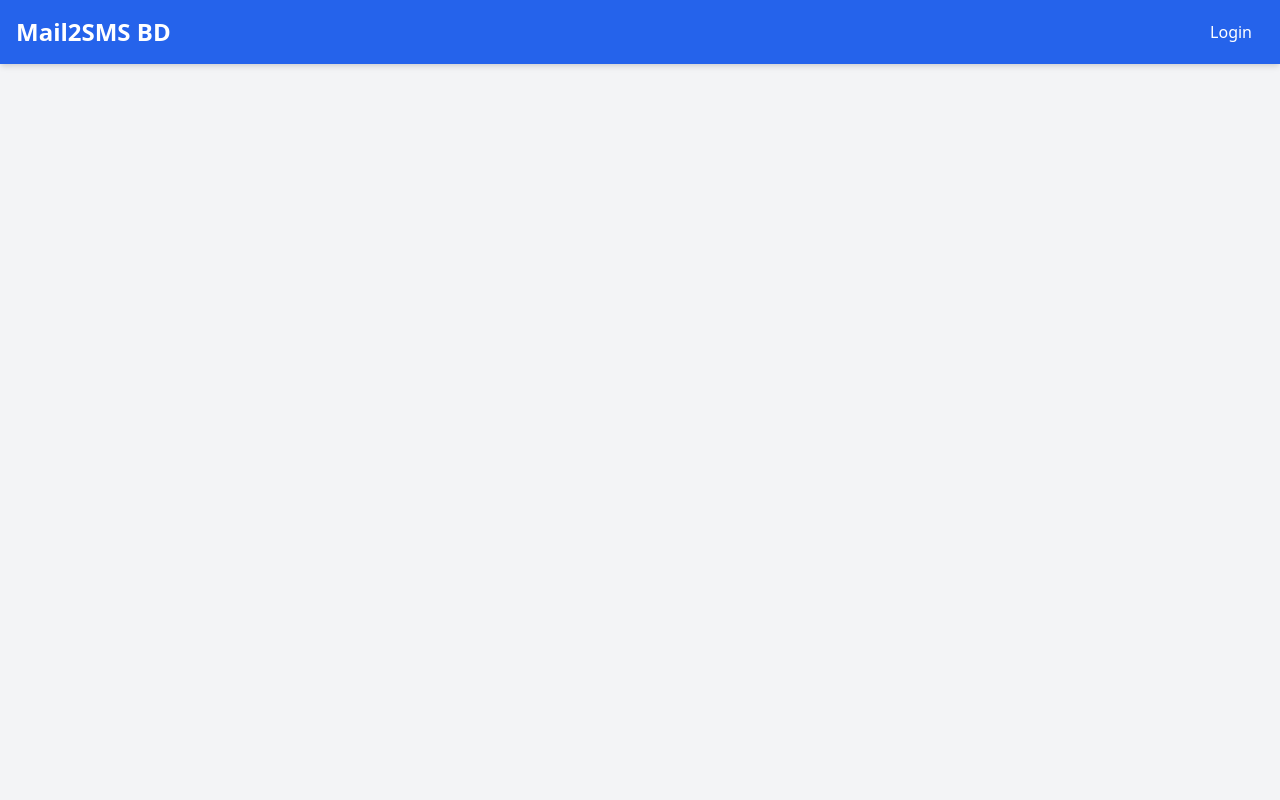
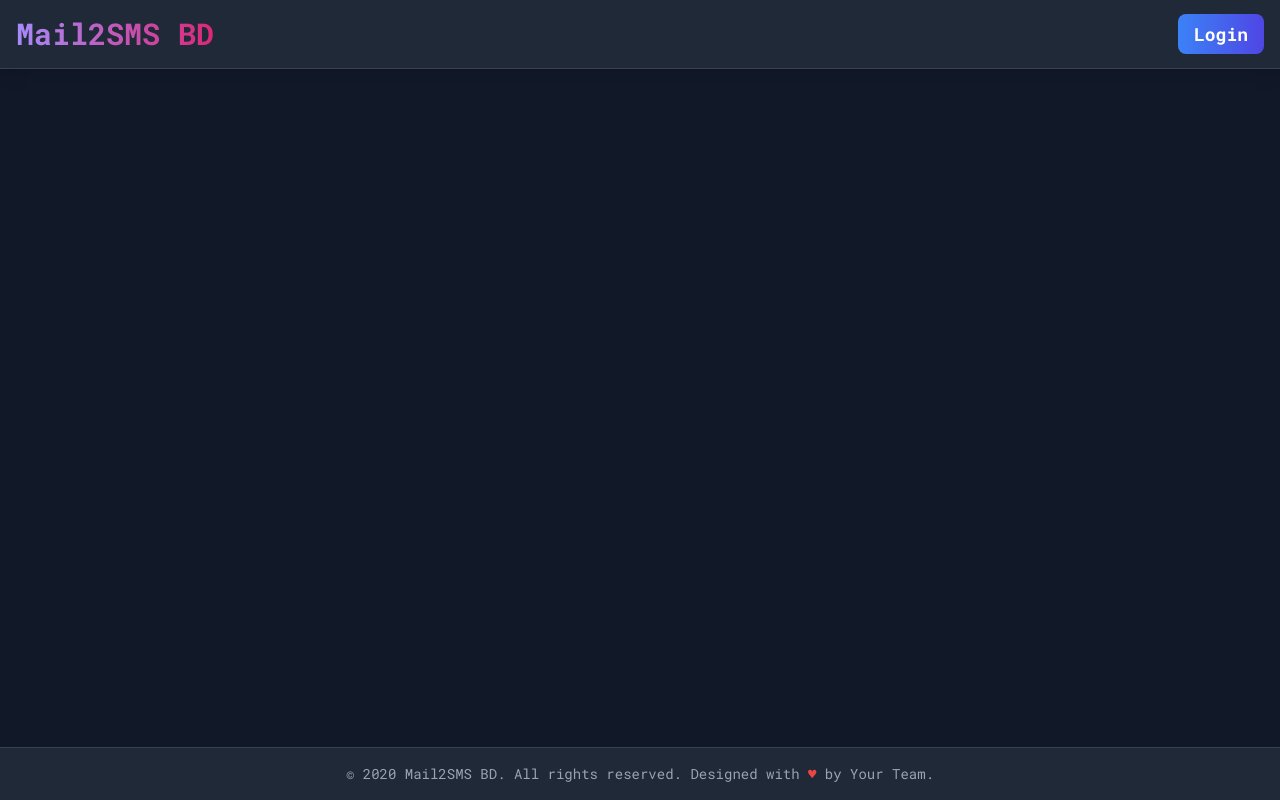
Before and after one commit to Shanzid101/mail2sms-bd-app, a Flask app: template templates/base.html in a window 1280 px wide. Run offline with Flask 3, Linux system fonts and the light colour scheme; the template is opened without the code that fills it: most values are stand-ins (such as "Sample title", 1, 10 or a date in 2020).

Commit message:
Update base.html
jhgf

```diff
--- a/templates/base.html
+++ b/templates/base.html
@@ -5,32 +5,62 @@
     <meta name="viewport" content="width=device-width, initial-scale=1.0">
     <title>Mail2SMS BD - {% block title %}{% endblock %}</title>
     <link href="https://cdn.jsdelivr.net/npm/tailwindcss@2.2.19/dist/tailwind.min.css" rel="stylesheet">
+    <link rel="preconnect" href="https://fonts.googleapis.com">
+    <link rel="preconnect" href="https://fonts.gstatic.com" crossorigin>
+    <link href="https://fonts.googleapis.com/css2?family=Orbitron:wght@400;500;700&family=Roboto+Mono:wght@400;500;700&display=swap" rel="stylesheet">
+    <style>
+        body {
+            font-family: 'Roboto Mono', monospace; /* A tech-inspired monospace font */
+        }
+        .gradient-text {
+            background-clip: text;
+            -webkit-background-clip: text;
+            color: transparent;
+        }
+        /* Custom scrollbar for a tech aesthetic */
+        ::-webkit-scrollbar {
+            width: 8px;
+            height: 8px;
+        }
+        ::-webkit-scrollbar-track {
+            background: #1a202c; /* Dark track */
+        }
+        ::-webkit-scrollbar-thumb {
+            background: #4A5568; /* Greyish thumb */
+            border-radius: 4px;
+        }
+        ::-webkit-scrollbar-thumb:hover {
+            background: #6B46C1; /* Purple on hover */
+        }
+    </style>
 </head>
-<body class="bg-gray-100 font-sans leading-normal tracking-normal">
-    <nav class="bg-blue-600 p-4 text-white shadow-md">
+<body class="bg-gray-900 text-gray-100 min-h-screen flex flex-col">
+    <nav class="bg-gray-800 p-4 shadow-lg border-b border-gray-700">
         <div class="container mx-auto flex justify-between items-center">
-            <a href="{{ url_for('index') }}" class="text-2xl font-bold">Mail2SMS BD</a>
+            <a href="{{ url_for('index') }}" class="text-3xl font-extrabold gradient-text bg-gradient-to-r from-purple-400 to-pink-600">
+                Mail2SMS BD
+            </a>
             <div>
                 {% if current_user.is_authenticated %}
-                    <a href="{{ url_for('index') }}" class="px-3 py-2 rounded hover:bg-blue-700">Dashboard</a>
-                    <a href="{{ url_for('settings') }}" class="px-3 py-2 rounded hover:bg-blue-700">Settings</a>
-                    <a href="{{ url_for('logout') }}" class="px-3 py-2 rounded hover:bg-blue-700">Logout</a>
+                    <a href="{{ url_for('index') }}" class="px-4 py-2 rounded-lg text-gray-300 hover:bg-gray-700 hover:text-white transition duration-200 text-lg font-medium">Dashboard</a>
+                    <a href="{{ url_for('settings') }}" class="px-4 py-2 rounded-lg text-gray-300 hover:bg-gray-700 hover:text-white transition duration-200 text-lg font-medium">Settings</a>
+                    <a href="{{ url_for('logout') }}" class="px-4 py-2 rounded-lg bg-gradient-to-r from-red-500 to-pink-600 text-white font-bold hover:from-red-600 hover:to-pink-700 transition duration-200 text-lg">Logout</a>
                 {% else %}
-                    <a href="{{ url_for('login') }}" class="px-3 py-2 rounded hover:bg-blue-700">Login</a>
+                    <a href="{{ url_for('login') }}" class="px-4 py-2 rounded-lg bg-gradient-to-r from-blue-500 to-indigo-600 text-white font-bold hover:from-blue-600 hover:to-indigo-700 transition duration-200 text-lg">Login</a>
                 {% endif %}
             </div>
         </div>
     </nav>
 
-    <div class="container mx-auto mt-8 p-4">
+    <div class="container mx-auto mt-8 p-4 flex-grow">
         {% with messages = get_flashed_messages(with_categories=true) %}
             {% if messages %}
-                <div class="mb-4">
+                <div class="mb-6">
                     {% for category, message in messages %}
-                        <div class="p-3 mb-2 rounded
-                            {% if category == 'success' %}bg-green-100 text-green-800 border border-green-400
-                            {% elif category == 'danger' %}bg-red-100 text-red-800 border border-red-400
-                            {% else %}bg-blue-100 text-blue-800 border border-blue-400{% endif %}">
+                        <div class="p-4 mb-3 rounded-lg border text-lg font-medium
+                            {% if category == 'success' %}bg-green-900 text-green-300 border-green-700
+                            {% elif category == 'danger' %}bg-red-900 text-red-300 border-red-700
+                            {% else %}bg-blue-900 text-blue-300 border-blue-700{% endif %}">
                             {{ message }}
                         </div>
                     {% endfor %}
@@ -39,5 +69,11 @@
         {% endwith %}
         {% block content %}{% endblock %}
     </div>
+
+    <footer class="bg-gray-800 p-4 mt-8 border-t border-gray-700 text-gray-400 text-center text-sm">
+        <div class="container mx-auto">
+            &copy; {{ moment.now().year }} Mail2SMS BD. All rights reserved. Designed with <span class="text-red-500">&hearts;</span> by Your Team.
+        </div>
+    </footer>
 </body>
 </html>
```
